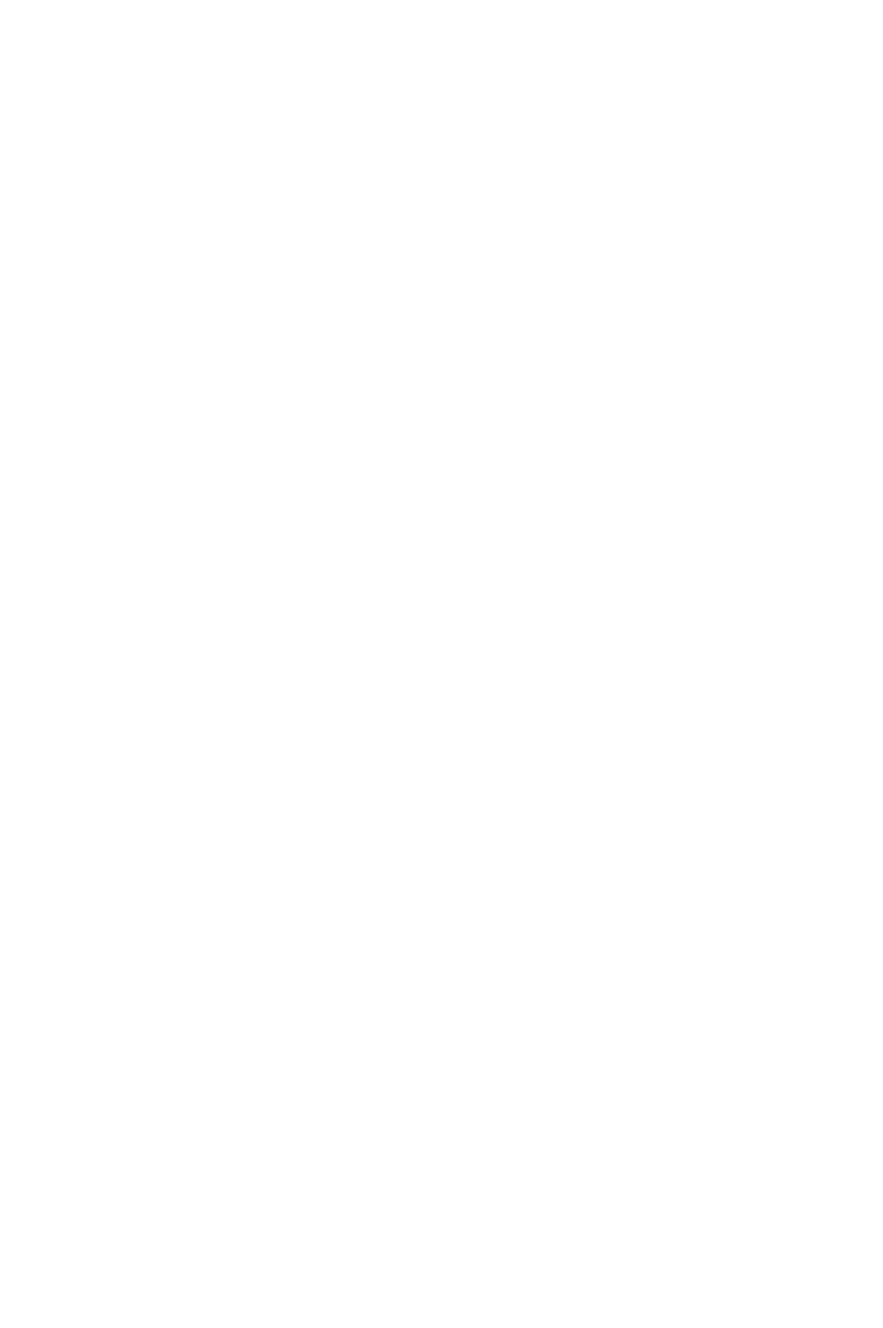
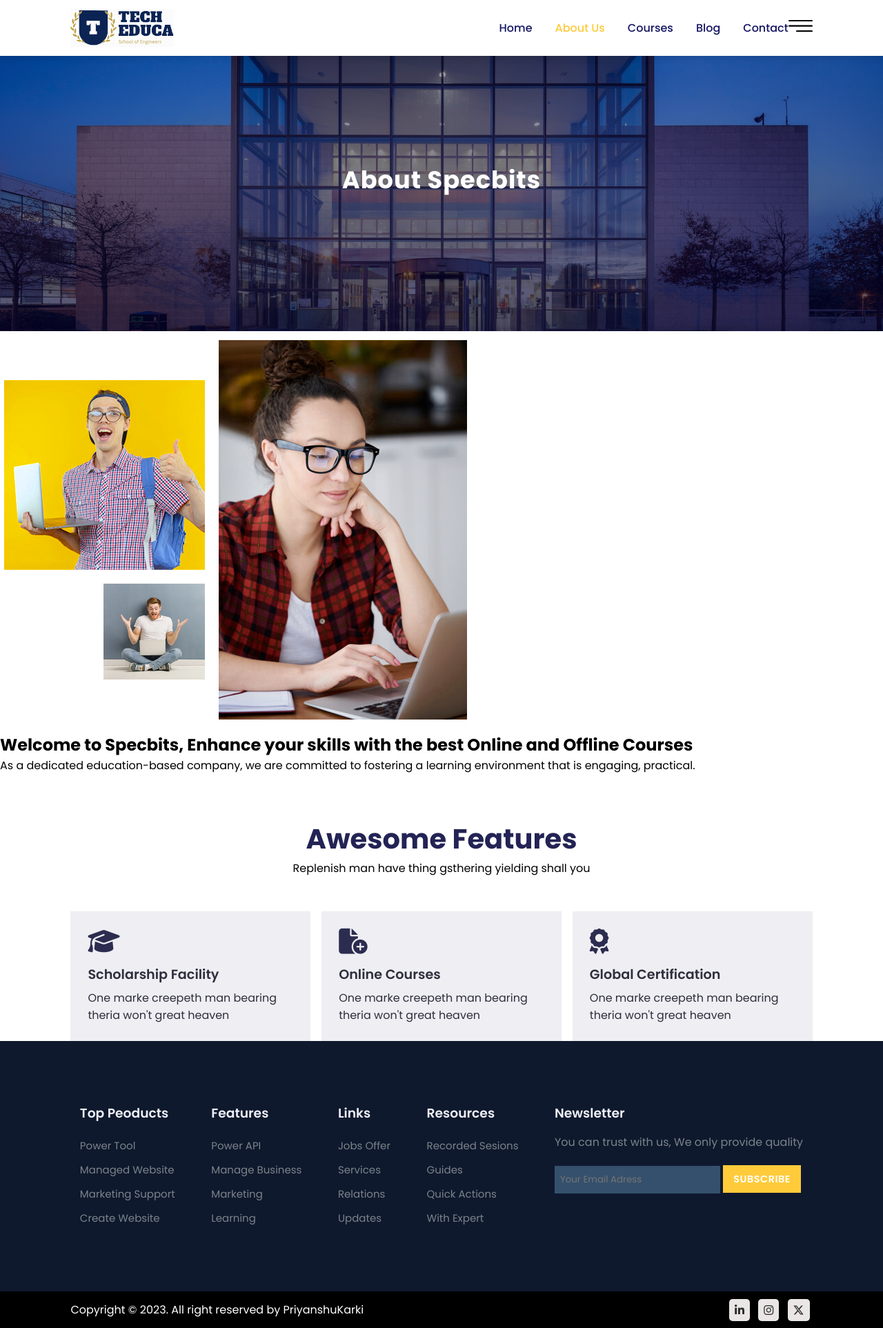
Before and after one commit to priyanshu-inu/Education-website-, a plain HTML site: page about.html in a window 1280 px wide. Shown: the whole page at 69% size. Before the commit the page ends 800 px from the top, so only its background shows below. Drawn offline with nearby package versions, Linux system fonts and the light colour scheme.

Commit message:
updated-code

```diff
--- a/about.html
+++ b/about.html
@@ -4,14 +4,16 @@
     <meta charset="UTF-8" />
     <meta http-equiv="X-UA-Compatible" content="IE=edge" />
     <meta name="viewport" content="width=device-width, initial-scale=1.0" />
-    <title>Education Wesite</title>
+    <title>Education website</title>
 
     <link
       rel="stylesheet"
-      href="https://pro.fontawesome.com/releases/v5.10.0/css/all.css"
+      href="https://cdnjs.cloudflare.com/ajax/libs/font-awesome/6.5.1/css/all.min.css"
     />
 
     <link rel="stylesheet" href="style.css" />
+    <link rel="stylesheet" href="responsive.css" />
+    <link rel="shortcut icon" href="favicon.svg" type="image/x-icon" />
 
     <script
       src="https://code.jquery.com/jquery-3.6.0.min.js"
@@ -21,18 +23,159 @@
   </head>
 
   <body>
-    <!-- Navigation -->
+    <!-- Navigation bar start -->
 
-    <!-- hero -->
+    <nav>
+      <img src="images/logo.svg" alt="main logo" />
+      <div class="navigation">
+        <ul>
+          <i id="close-menu" class="fa-solid fa-xmark"></i>
+          <li><a href="index.html">Home</a></li>
+          <li><a href="about.html" class="active">About Us</a></li>
+          <li><a href="course.html">Courses</a></li>
+          <li><a href="blog.html">Blog</a></li>
+          <li><a href="contact.html">Contact</a></li>
+        </ul>
+        <button style="border: none; background: none">
+          <img
+            style="height: 35px; width: 35px"
+            id="responsive-menu"
+            src="./images/responsive-menu.png"
+            alt="menu-button"
+            class="respons"
+          />
+        </button>
+      </div>
+    </nav>
 
-    <!-- features -->
+    <!-- end  -->
 
-    <!-- trusted by -->
+    <!-- hero section start  -->
 
-    <!-- footer -->
+    <section id="about-hero">
+      <h2>About Specbits</h2>
+    </section>
 
-    <script>
-      // Navaigation Bar
-    </script>
+    <section id="about-contain">
+      <div class="about-images">
+        <img src="./images/about-images.png" alt="images-about" />
+      </div>
+      <div class="about-texts">
+        <h2>
+          Welcome to Specbits, Enhance your skills with the best Online and
+          Offline Courses
+        </h2>
+        <p>
+          As a dedicated education-based company, we are committed to fostering
+          a learning environment that is engaging, practical.
+        </p>
+        <div class="about-fees"></div>
+      </div>
+    </section>
+
+    <!-- end  -->
+
+    <!-- features section start-->
+
+    <section id="feature">
+      <h1>Awesome Features</h1>
+      <p>Replenish man have thing gsthering yielding shall you</p>
+      <div class="feature-card">
+        <div class="feature-box-1">
+          <i class="fa-solid fa-graduation-cap"></i>
+          <h3>Scholarship Facility</h3>
+
+          <p>One marke creepeth man bearing theria won't great heaven</p>
+        </div>
+        <div class="feature-box-1">
+          <i class="fa-solid fa-file-circle-plus"></i>
+          <h3>Online Courses</h3>
+
+          <p>One marke creepeth man bearing theria won't great heaven</p>
+        </div>
+        <div class="feature-box-1">
+          <i class="fa-solid fa-award"></i>
+          <h3>Global Certification</h3>
+
+          <p>One marke creepeth man bearing theria won't great heaven</p>
+        </div>
+      </div>
+    </section>
+
+    <!-- end  -->
+
+    <!-- Courses section start -->
+
+    <!-- end  -->
+
+    <!-- Registration section start -->
+
+    <!-- end  -->
+
+    <!-- Profiles section start-->
+
+    <!-- end   -->
+
+    <!-- Footer section start-->
+
+    <footer>
+      <div class="footer-columns">
+        <h3>Top Peoducts</h3>
+        <li>Power Tool</li>
+        <li>Managed Website</li>
+        <li>Marketing Support</li>
+        <li>Create Website</li>
+      </div>
+
+      <div class="footer-columns">
+        <h3>Features</h3>
+        <li>Power API</li>
+        <li>Manage Business</li>
+        <li>Marketing</li>
+        <li>Learning</li>
+      </div>
+
+      <div class="footer-columns">
+        <h3>Links</h3>
+        <li>Jobs Offer</li>
+        <li>Services</li>
+        <li>Relations</li>
+        <li>Updates</li>
+      </div>
+
+      <div class="footer-columns">
+        <h3>Resources</h3>
+        <li>Recorded Sesions</li>
+        <li>Guides</li>
+        <li>Quick Actions</li>
+        <li>With Expert</li>
+      </div>
+
+      <div class="footer-columns">
+        <h3>Newsletter</h3>
+        <p>You can trust with us, We only provide quality</p>
+        <div class="news-l">
+          <input type="text" placeholder="Your Email Adress" />
+          <a class="yello-color" href="#">SUBSCRIBE</a>
+        </div>
+      </div>
+    </footer>
+
+    <!-- end  -->
+
+    <!-- copyrght section start  -->
+
+    <div class="copyrights">
+      <p>Copyright &copy; 2023. All right reserved by PriyanshuKarki</p>
+      <div class="social-handle">
+        <i class="fa-brands fa-linkedin-in"></i>
+        <i class="fa-brands fa-instagram"></i>
+        <i class="fa-brands fa-x-twitter"></i>
+      </div>
+    </div>
+
+    <!-- end  -->
+
+    <script src="script.js"></script>
   </body>
 </html>
--- a/style.css
+++ b/style.css
@@ -70,12 +70,6 @@
   display: flex;
 }
 
-#responsive-menu {
-  width: 20px;
-  height: 30px;
-  display: none;
-}
-
 #close-menu {
   display: none;
 }
@@ -91,6 +85,10 @@
   font-weight: 500;
   text-decoration: none;
   transition: 0.3s ease;
+}
+
+nav .navigation ul li a.active {
+  color: #ffcb3a;
 }
 
 nav .navigation ul li a:hover {
@@ -480,7 +478,33 @@
 
 /* end  */
 
-/* About section start*/
+/* About page start*/
+
+/* start  */
+
+/* hero section start  */
+
+#about-hero {
+  background-image: linear-gradient(rgba(10, 5, 54, 0.3), rgba(5, 4, 47, 0.7)),
+    url("images/about-img.jpg");
+  background-size: cover;
+  background-position: center;
+  width: 100%;
+  height: 60vh;
+  display: flex;
+  justify-content: center;
+  align-items: center;
+  text-align: center;
+  flex-direction: column;
+  padding-top: 40px;
+  /* color: #fff; */
+}
+
+#about-hero h2 {
+  color: #fff;
+  font-size: 2.2rem;
+  letter-spacing: 1px;
+}
 
 /* Blog section start*/
 
```
Also changed, not shown: index.html (+5 -5 lines), images/about-images.png (renamed from images/a.png), images/about-img.jpg (renamed from images/back1.jpg).
